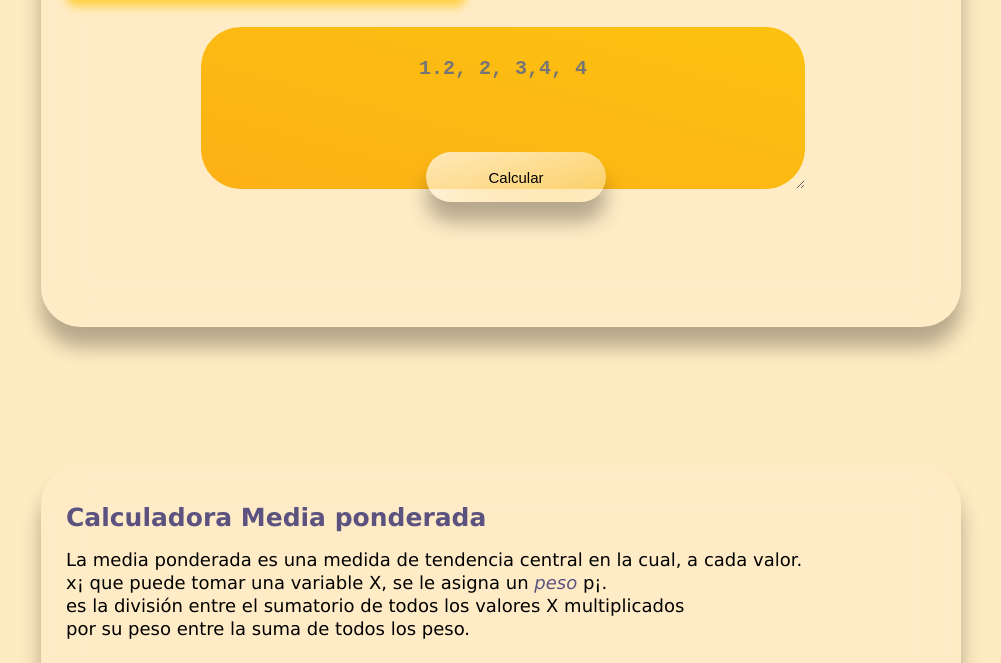
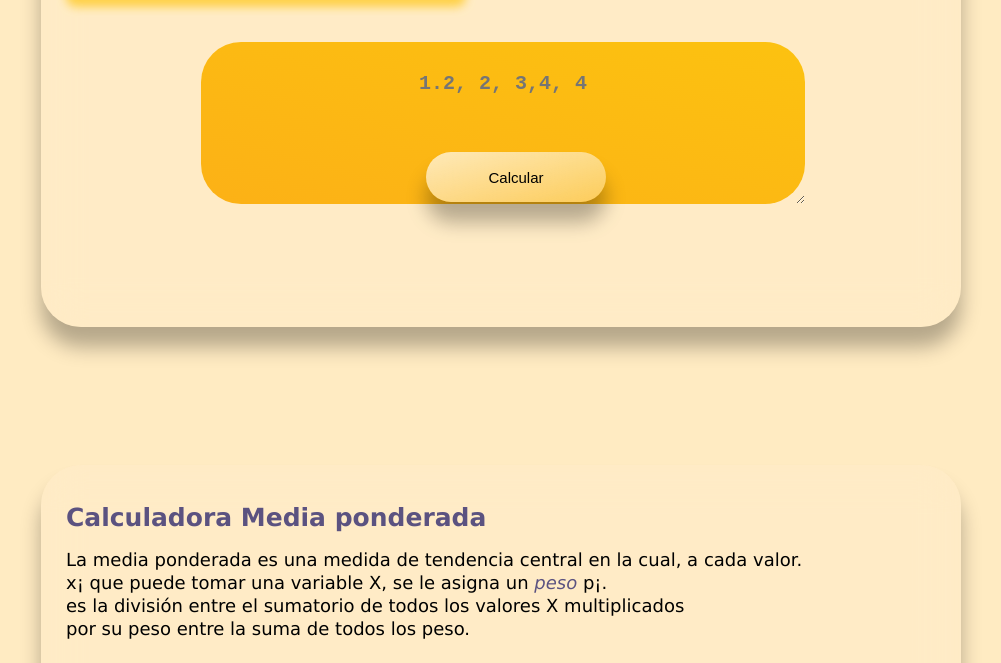
Before and after one commit to mriatorres/calculadora-medias-estadisticas-math-js, a plain HTML site: page index.html in a window 1280 px wide. Shown: the part 1183-1846 px from the top of the page, without its empty margins (139-1140 px from the left). Drawn offline with Linux system fonts and the light colour scheme.

Commit message:
Se agregaron cambios a style.css

```diff
--- a/style.css
+++ b/style.css
@@ -226,7 +226,7 @@ header .shop{
 
 .containerCalc textarea{
     position: relative;
-    top: 200px;
+    top: 215px;
     background-color: #FDBC0C;
     background-image: linear-gradient(to top right,#FCB116, #FCC210);
     width:600px;
```
